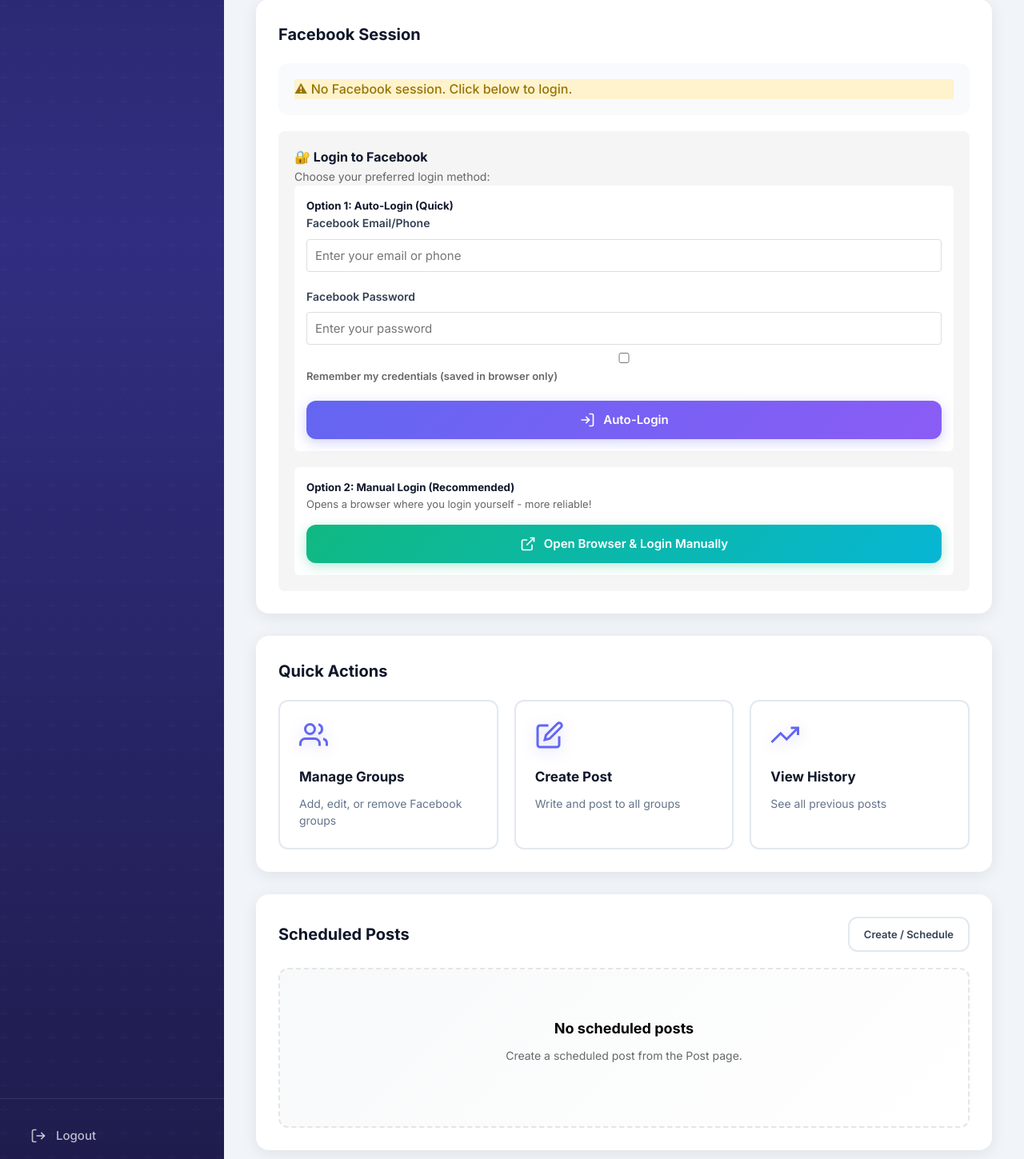
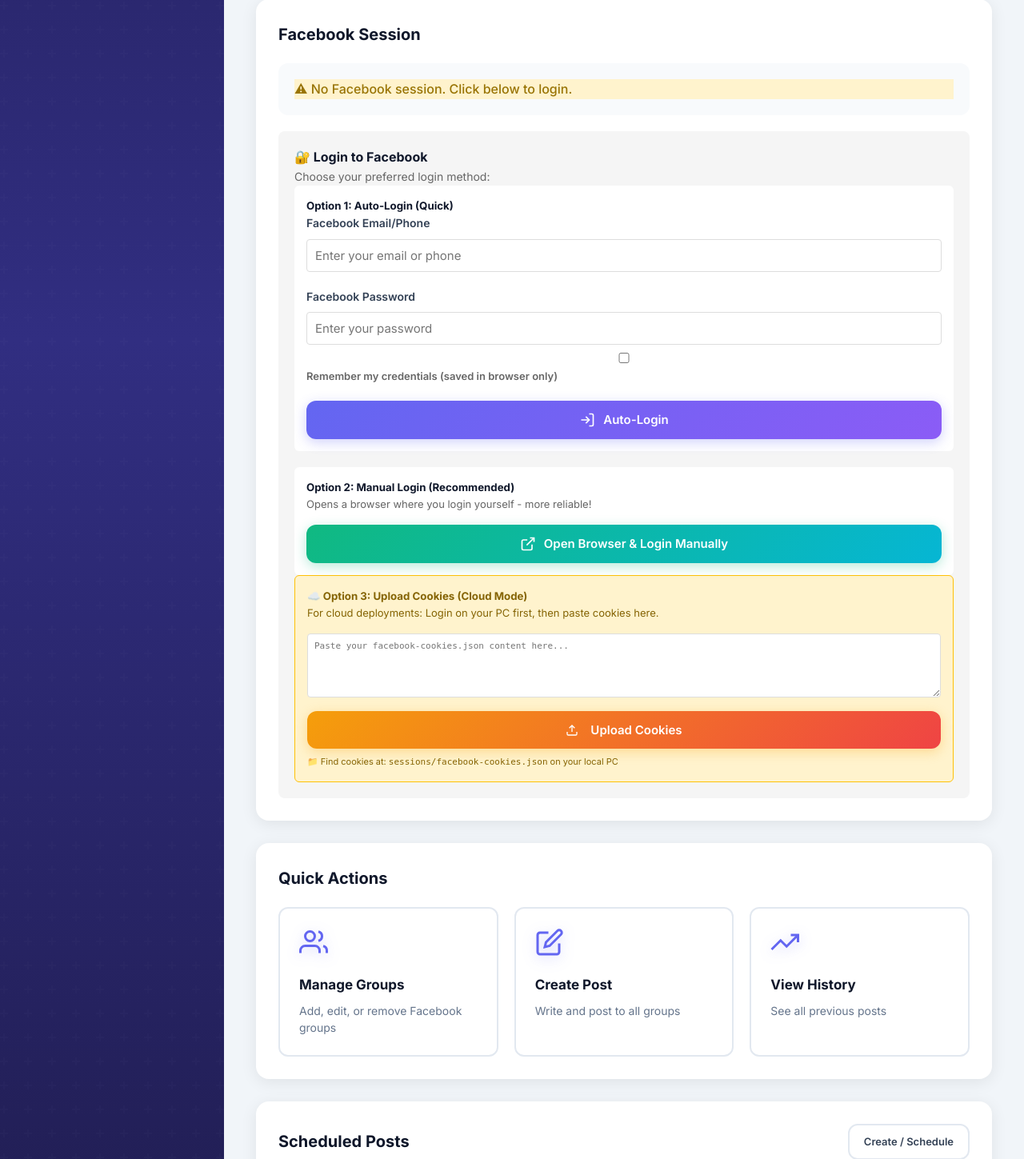
Before and after one commit to iboyoka1/fb-auto-poster, a Flask app: page /dashboard in a window 1280 px wide. Shown: the part 898-2347 px from the top of the page at 80% size. Run offline with Flask 3, Linux system fonts and the light colour scheme; the visitor is signed in with stand-in values (Sample User, id 1); data comes from the database, SQL or seed files in the repository; data that the repository does not hold is empty.

Commit message:
Add cookie upload feature for cloud deployment

```diff
--- a/app.py
+++ b/app.py
@@ -221,6 +221,47 @@ def login_required(f):
 def health_check():
     """Health check endpoint for Render deployment"""
     return jsonify({'status': 'ok', 'healthy': True}), 200
+
+@app.route('/api/upload-cookies', methods=['POST'])
+@login_required
+def upload_cookies():
+    """Upload Facebook cookies from local machine to server (for cloud deployment)"""
+    try:
+        data = request.get_json(silent=True) or {}
+        cookies = data.get('cookies', [])
+
+        if not cookies:
+            return jsonify({'success': False, 'error': 'No cookies provided'}), 400
+
+        # Validate cookies have required fields
+        cookie_names = {c.get('name') for c in cookies}
+        if 'c_user' not in cookie_names or 'xs' not in cookie_names:
+            return jsonify({'success': False, 'error': 'Invalid cookies - missing c_user or xs'}), 400
+
+        # Save cookies to file
+        cookie_path = os.path.join(PROJECT_ROOT, 'sessions', 'facebook-cookies.json')
+        os.makedirs(os.path.dirname(cookie_path), exist_ok=True)
+
+        with open(cookie_path, 'w', encoding='utf-8') as f:
+            json.dump(cookies, f, indent=2)
+
+        # Update session
+        c_user = next((c.get('value') for c in cookies if c.get('name') == 'c_user'), None)
+        session['facebook_connected'] = True
+        session['facebook_authenticated'] = True
+        session['facebook_email'] = f"User {c_user}"
+        session.modified = True
+
+        logger.info(f"[UPLOAD COOKIES] Successfully uploaded cookies for user {c_user}")
+        return jsonify({
+            'success': True,
+            'message': 'Cookies uploaded successfully',
+            'user_id': c_user
+        }), 200
+
+    except Exception as e:
+        logger.error(f"[UPLOAD COOKIES] Error: {str(e)}")
+        return jsonify({'success': False, 'error': str(e)}), 500
 
 @app.route('/api/facebook-status', methods=['GET'])
 def facebook_status():
--- a/templates/dashboard.html
+++ b/templates/dashboard.html
@@ -255,6 +255,24 @@
                         Open Browser & Login Manually
                     </button>
                 </div>
+
+                <!-- Upload Cookies Option (for Cloud Deployment) -->
+                <div style="padding: 15px; background: #fff3cd; border-radius: 6px; border: 1px solid #ffc107;">
+                    <h5 style="margin-top: 0; color: #856404;">☁️ Option 3: Upload Cookies (Cloud Mode)</h5>
+                    <p style="color: #856404; font-size: 13px; margin-bottom: 15px;">For cloud deployments: Login on your PC first, then paste cookies here.</p>
+                    <textarea id="cookiesInput" placeholder='Paste your facebook-cookies.json content here...' style="width: 100%; height: 80px; margin-bottom: 10px; font-size: 11px; font-family: monospace; border-radius: 4px; border: 1px solid #ddd; padding: 8px;"></textarea>
+                    <button type="button" class="btn btn-warning" id="uploadCookiesBtn" style="width: 100%;">
+                        <svg viewBox="0 0 24 24" fill="none" stroke="currentColor" stroke-width="2" style="width: 16px; height: 16px; margin-right: 5px;">
+                            <path d="M21 15v4a2 2 0 0 1-2 2H5a2 2 0 0 1-2-2v-4"></path>
+                            <polyline points="17 8 12 3 7 8"></polyline>
+                            <line x1="12" y1="3" x2="12" y2="15"></line>
+                        </svg>
+                        Upload Cookies
+                    </button>
+                    <p style="color: #856404; font-size: 11px; margin-top: 8px; margin-bottom: 0;">
+                        📁 Find cookies at: <code>sessions/facebook-cookies.json</code> on your local PC
+                    </p>
+                </div>
             </div>
         </div>
 
@@ -482,6 +500,53 @@ document.getElementById('manualLoginBtn').addEventListener('click', async () =>
         alert('Error: ' + error.message);
         btn.disabled = false;
         btn.innerHTML = '<svg viewBox="0 0 24 24" fill="none" stroke="currentColor" stroke-width="2"><path d="M18 13v6a2 2 0 0 1-2 2H5a2 2 0 0 1-2-2V8a2 2 0 0 1 2-2h6"></path><polyline points="15 3 21 3 21 9"></polyline><line x1="10" y1="14" x2="21" y2="3"></line></svg> Open Browser & Login Manually';
+    }
+});
+
+// Upload Cookies handler
+document.getElementById('uploadCookiesBtn').addEventListener('click', async () => {
+    const btn = document.getElementById('uploadCookiesBtn');
+    const cookiesInput = document.getElementById('cookiesInput').value.trim();
+
+    if (!cookiesInput) {
+        alert('Please paste your cookies JSON first');
+        return;
+    }
+
+    let cookies;
+    try {
+        cookies = JSON.parse(cookiesInput);
+        if (!Array.isArray(cookies)) {
+            throw new Error('Cookies must be an array');
+        }
+    } catch (e) {
+        alert('Invalid JSON format. Please paste the exact content from facebook-cookies.json');
+        return;
+    }
+
+    btn.disabled = true;
+    btn.innerHTML = '<span class="spinner"></span> Uploading...';
+
+    try {
+        const response = await fetch('/api/upload-cookies', {
+            method: 'POST',
+            headers: { 'Content-Type': 'application/json' },
+            body: JSON.stringify({ cookies: cookies })
+        });
+
+        const data = await response.json();
+
+        if (data.success) {
+            alert('✓ Cookies uploaded successfully!\n\nYour Facebook session is now active.');
+            window.location.reload();
+        } else {
+            alert('Failed to upload cookies: ' + (data.error || 'Unknown error'));
+        }
+    } catch (error) {
+        alert('Error uploading cookies: ' + error.message);
+    } finally {
+        btn.disabled = false;
+        btn.innerHTML = '<svg viewBox="0 0 24 24" fill="none" stroke="currentColor" stroke-width="2" style="width: 16px; height: 16px; margin-right: 5px;"><path d="M21 15v4a2 2 0 0 1-2 2H5a2 2 0 0 1-2-2v-4"></path><polyline points="17 8 12 3 7 8"></polyline><line x1="12" y1="3" x2="12" y2="15"></line></svg> Upload Cookies';
     }
 });
 
```
